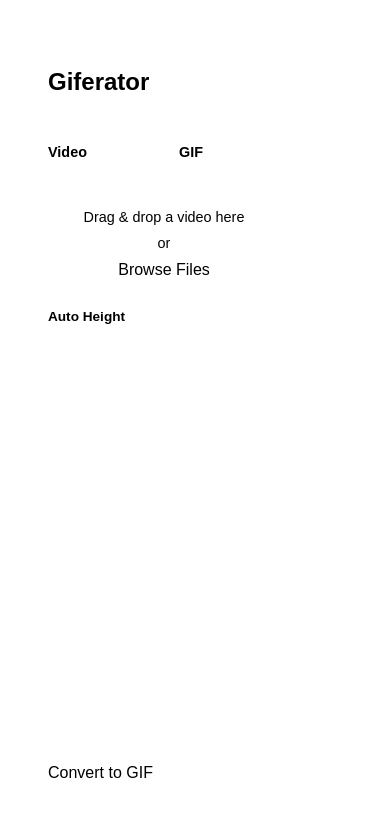
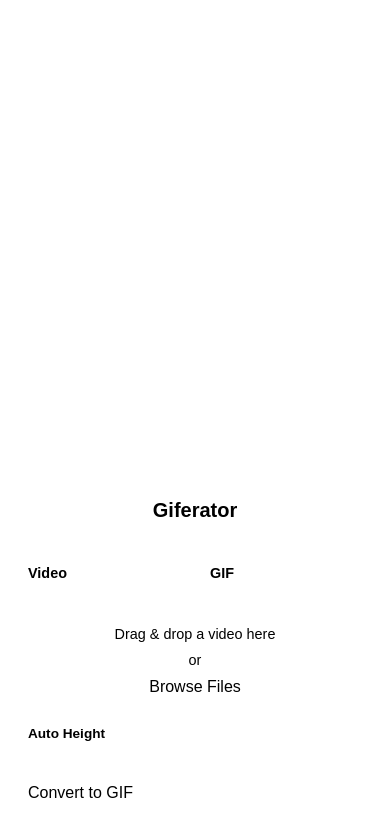
Before and after one commit to 3r1s-s/giferator, a website built with Vite: page index.html in a window 390 px wide. Built offline with nearby package versions, Linux system fonts and the light colour scheme; a web font is replaced by a local one; what @3r1s_s/erisui, @ffmpeg/ffmpeg would draw is missing.

Commit message:
feat: add mobile friendly styling

```diff
--- a/public/css/styles.css
+++ b/public/css/styles.css
@@ -246,3 +246,36 @@ body {
     top: 50%;
     transform: translate(-50%, -50%);
 }
+
+@media (max-width: 768px) {
+    .app {
+        flex-direction: column-reverse;
+        padding: 0;
+    }
+
+    .container {
+        border-radius: 18px 18px 0 0;
+    }
+
+    .sidebar {
+        max-width: 100%;
+    }
+
+    .header {
+        text-align: center;
+    }
+
+    .header>h2 {
+        font-size: 1.25rem;
+    }
+
+    .tab-content {
+        max-height: 300px;
+        overflow: auto;
+    }
+
+    eui-slider {
+        margin: 0.75rem auto;
+        max-width: 100%;
+    }
+}
```
